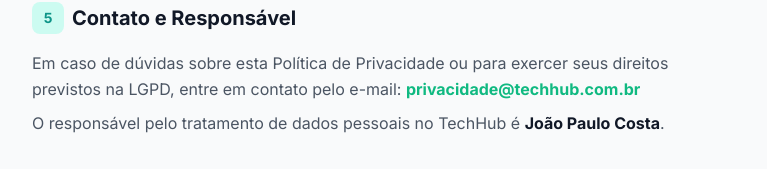
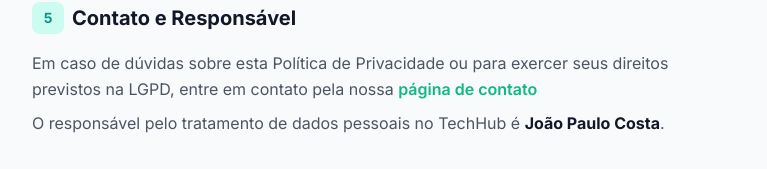
Before and after one commit to JoaoPauloSCosta/techub, a Nuxt app: page /privacy in a window 1280 px wide. Shown: the part 2482-2651 px from the top of the page, without its empty margins (256-1023 px from the left). Built offline with nearby package versions, Linux system fonts and the light colour scheme; no server answers.

Commit message:
fix(privacy): update contact link to Vercel URL

```diff
--- a/app/pages/privacy.vue
+++ b/app/pages/privacy.vue
@@ -209,7 +209,7 @@
           </h2>
           <p class="text-gray-600 dark:text-text-secondary leading-relaxed">
             Em caso de dúvidas sobre esta Política de Privacidade ou para exercer seus direitos previstos na LGPD,
-            entre em contato pelo e-mail: <strong class="text-primary">privacidade@techhub.com.br</strong>
+            entre em contato pela nossa <a href="https://techub-bay.vercel.app/contact" class="text-primary hover:underline font-semibold">página de contato</a>
           </p>
           <p class="text-gray-600 dark:text-text-secondary leading-relaxed mt-2">
             O responsável pelo tratamento de dados pessoais no TechHub é <strong class="text-gray-900 dark:text-text-primary">João Paulo Costa</strong>.
```
